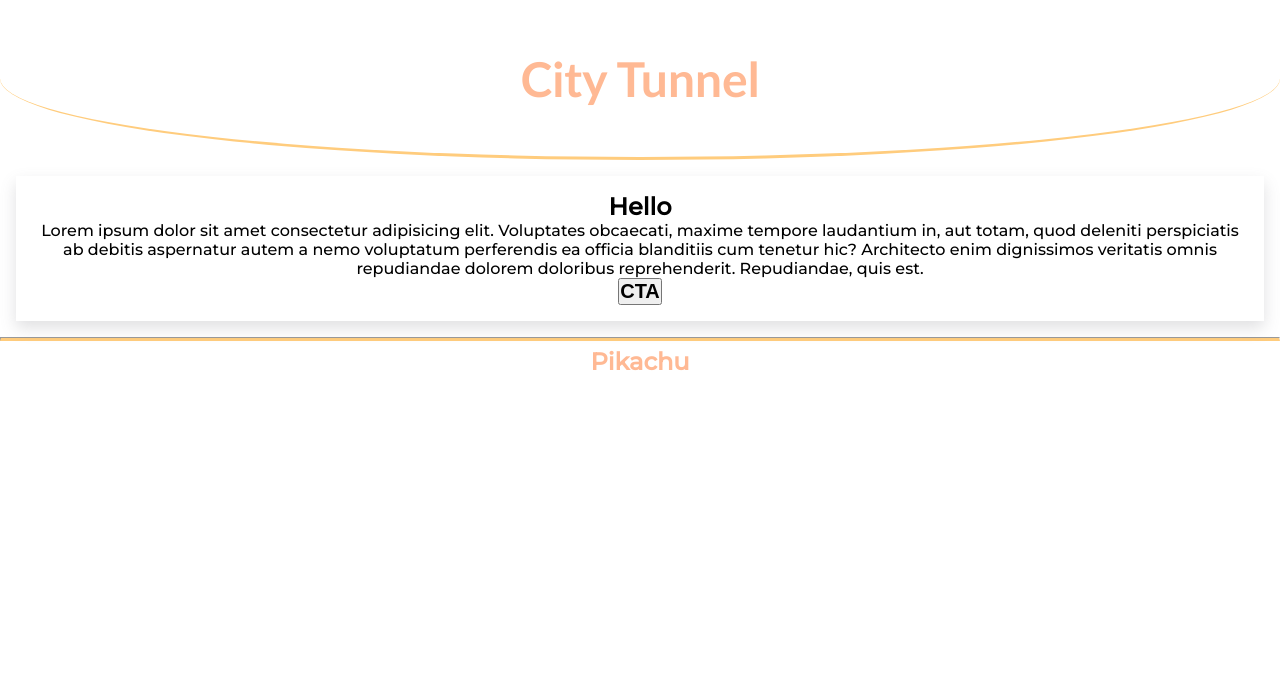
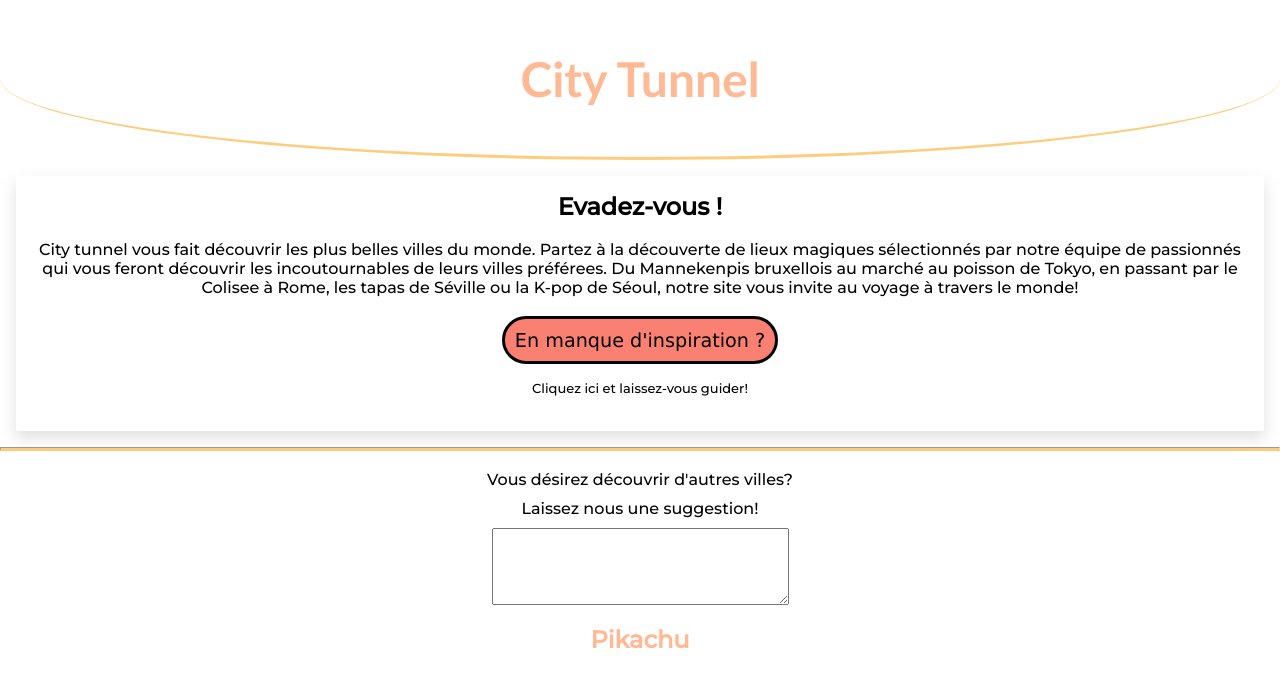
Before and after one commit to Rom1Cuv/Projet-1-CityTunnel, a plain HTML site: page index.html in a window 1280 px wide. Drawn offline with Linux system fonts and the light colour scheme.

Commit message:
add cta & form

```diff
--- a/index.html
+++ b/index.html
@@ -23,22 +23,38 @@
     </header>
     <main>
         <section>
-            <h1>Hello</h1>
-            <p>Lorem ipsum dolor sit amet consectetur adipisicing elit. Voluptates obcaecati, maxime tempore laudantium in, aut totam, quod deleniti perspiciatis ab debitis aspernatur autem a nemo voluptatum perferendis ea officia blanditiis cum tenetur hic? Architecto enim dignissimos veritatis omnis repudiandae dolorem doloribus reprehenderit. Repudiandae, quis est.</p>
+            <h1>Evadez-vous !</h1>
+            <p></br>City tunnel vous fait découvrir les plus belles villes du monde. Partez à la découverte de lieux magiques sélectionnés par notre équipe de passionnés qui vous feront découvrir les incoutournables de leurs villes préférees. Du Mannekenpis bruxellois au marché au poisson de Tokyo, en passant par le Colisee à Rome, les tapas de Séville ou la K-pop de Séoul, notre site vous invite au voyage à travers le monde!</p></br>
+
+
             <div class="cta">
-                <!--Romain-->
-                <button>
-                    <h1>CTA</h1>
-                </button>
+                <button class="ctaButton">En manque d'inspiration ?</button>
             </div>
+            <div class="buttonsubtitle"><p></br>Cliquez ici et laissez-vous guider!</p> </div><br>
         </section>
     </main>
     <hr class="hr-footer">
     <footer>
-        <form>
-            <!--Romain-->
-        </form>
+
+        <div class = contactform>
+            <form>
+                <div><p></br>Vous désirez découvrir d'autres villes?</p></div>
+                <div class="formtitle">
+                    <p><label for="suggestion">Laissez nous une suggestion!</label></p>
+                </div>
+                <div class="suggestiontext">
+                    <textarea name="suggestion" id="suggestion" cols="35" rows="5"></textarea>
+                </div>
+            </form>
+
+        </div>
+
+        <div class="pikachubottom">
         <h2>Pikachu</h2>
+        </div>
+
+
+
     </footer>
     <!-- UIkit JS
     <script src="https://cdn.jsdelivr.net/npm/uikit@3.15.10/dist/js/uikit.min.js"></script>
--- a/style.css
+++ b/style.css
@@ -67,6 +67,30 @@ section {
     box-shadow: rgba(100, 100, 111, 0.2) 0px 7px 15px 0px;
 }
 
+.cta {
+    display: flex;
+    justify-content: center ;
+    align-items: center;
+    border-top: 10px;
+}
+
+.ctaButton{
+    border: 3px solid;
+    border-radius: 25px;
+    font-size: larger;
+    padding-left: 10px;
+    padding-right: 10px;
+    height: 3rem;
+    width: ;
+    font-family: Verdana, Geneva, Tahoma, sans-serif;
+    background-color: salmon;
+
+}
+
+.buttonsubtitle{
+    font-size: small;
+}
+
 /*Footer:*/
 .hr-footer {
     border-bottom: 3px solid var(--secondary-color) ;
@@ -74,10 +98,37 @@ section {
 }
 footer {
     display: flex;
-    justify-content: center;
+    flex-direction: column;
     align-items: center;
     height: 5vh;
 }
 footer h2 {
     color: var(--primary-color)
+
 }
+
+#suggestion{
+    display: flex;
+    justify-content: center;
+}
+
+.contactform{
+    display: flex;
+    justify-content: center;
+}
+
+.formtitle{
+    display: flex;
+    justify-content: center;
+    padding: 10px;
+}
+
+.suggestiontext{
+    display: flex;
+    justify-content: center;
+}
+
+.pikachubottom{
+    justify-content: flex-end;
+    padding: 20px;
+}
```
